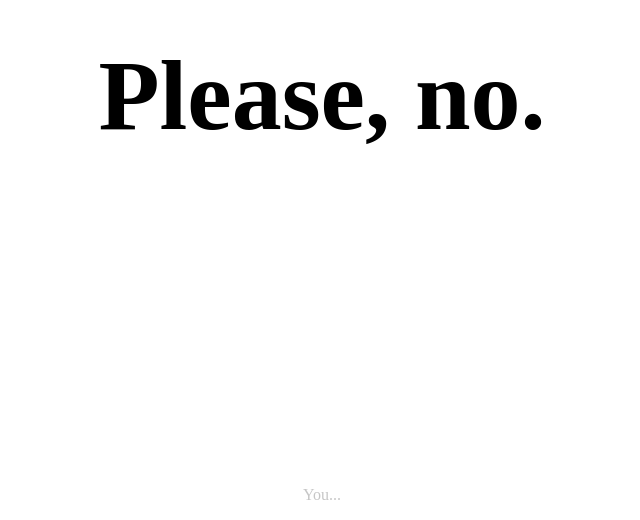
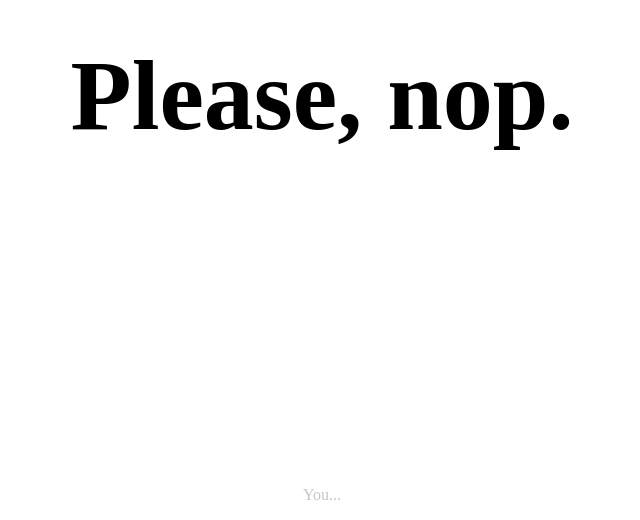
Before and after one commit to michael-pavlov/pavlov.solutions, a plain HTML site: page index.html in a window 1280 px wide. Shown: the part 280-800 px from the top of the page, without its empty margins (318-958 px from the left). Drawn offline with Linux system fonts and the light colour scheme.

Commit message:
Update index.html

```diff
--- a/index.html
+++ b/index.html
@@ -31,7 +31,7 @@
     </head>
     <body>
       <div class="centered">
-        <h1>Please, no.</h1>
+        <h1>Please, nop.</h1>
         <div id="gif"></div>
       </div>
       <div class="footer">
```
